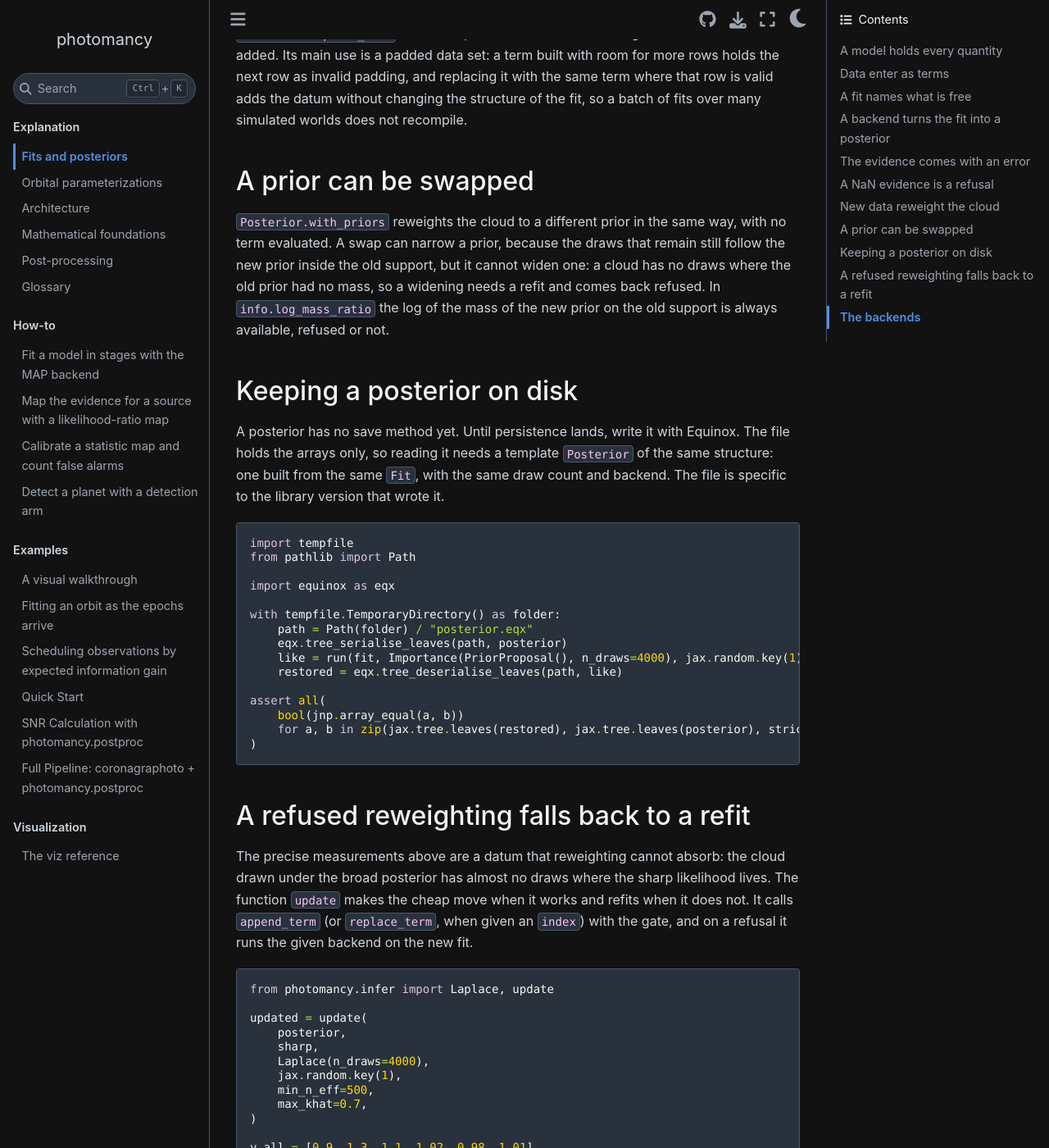
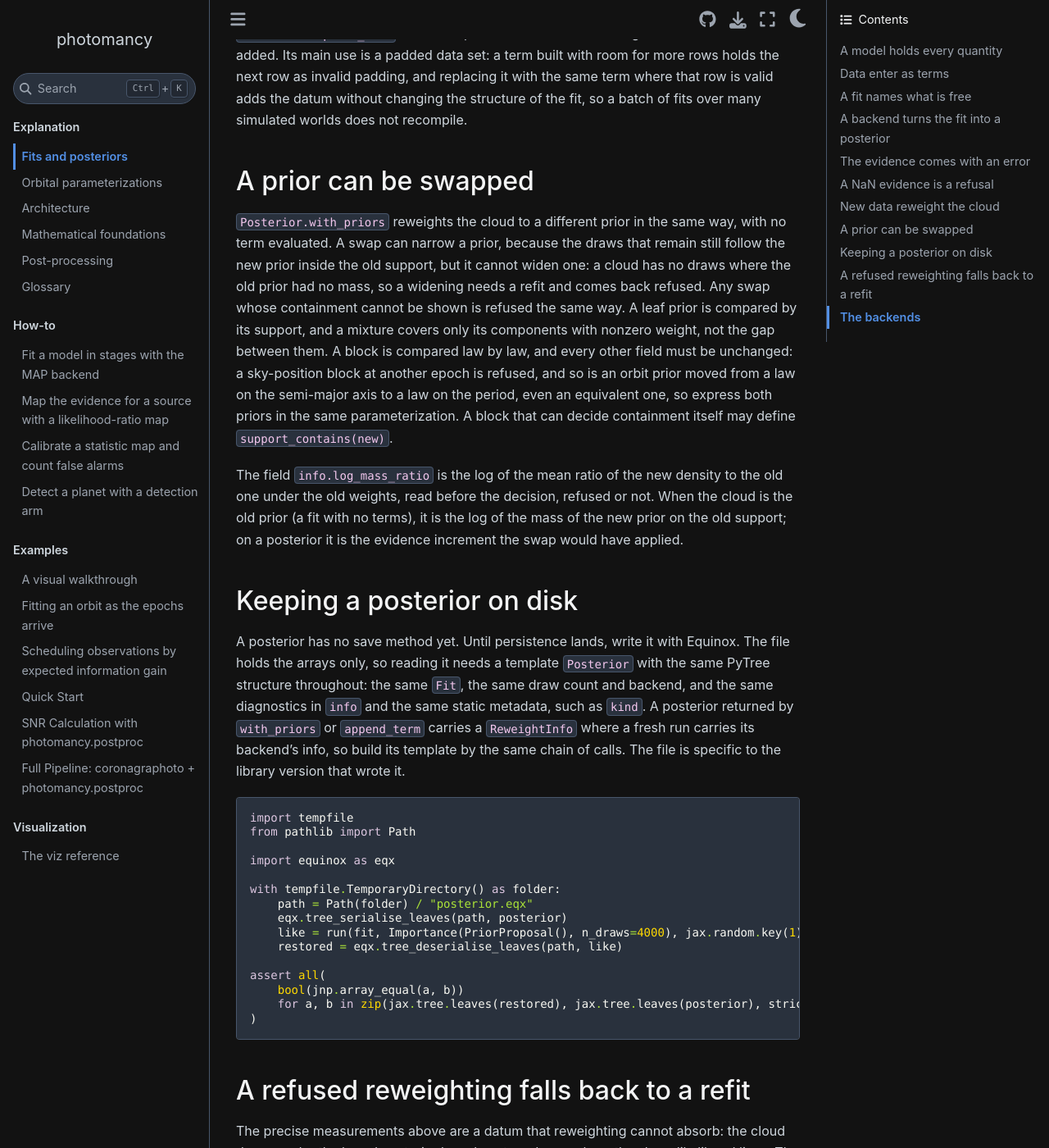
Before and after one commit to CoreySpohn/photomancy, a Sphinx documentation site: the page built from docs/explanation/fit-and-posterior.md, in a window 1280 px wide and 1400 px high, scrolled down 4828 px. Shown: the whole window at 82% size. Built offline with Sphinx 7.4.7 and the Sphinx Book theme 1.1.4, drawn with Linux system fonts in a browser that asks for light colours; pages that are not in the unit, such as notebooks, are missing from menus.

Commit message:
docs(infer): state the support containment rule, the meaning of log_mass_ratio and the full-structure persistence template

````diff
--- a/docs/explanation/fit-and-posterior.md
+++ b/docs/explanation/fit-and-posterior.md
@@ -220,15 +220,28 @@ simulated worlds does not recompile.
 `Posterior.with_priors` reweights the cloud to a different prior in the same way, with no
 term evaluated. A swap can narrow a prior, because the draws that remain still follow the
 new prior inside the old support, but it cannot widen one: a cloud has no draws where the
-old prior had no mass, so a widening needs a refit and comes back refused. In
-`info.log_mass_ratio` the log of the mass of the new prior on the old support is always
-available, refused or not.
+old prior had no mass, so a widening needs a refit and comes back refused. Any swap whose
+containment cannot be shown is refused the same way. A leaf prior is compared by its
+support, and a mixture covers only its components with nonzero weight, not the gap
+between them. A block is compared law by law, and every other field must be unchanged: a
+sky-position block at another epoch is refused, and so is an orbit prior moved from a law
+on the semi-major axis to a law on the period, even an equivalent one, so express both
+priors in the same parameterization. A block that can decide containment itself may
+define `support_contains(new)`.
+
+The field `info.log_mass_ratio` is the log of the mean ratio of the new density to the old
+one under the old weights, read before the decision, refused or not. When the cloud is
+the old prior (a fit with no terms), it is the log of the mass of the new prior on the old
+support; on a posterior it is the evidence increment the swap would have applied.
 
 ## Keeping a posterior on disk
 
 A posterior has no save method yet. Until persistence lands, write it with Equinox. The
-file holds the arrays only, so reading it needs a template `Posterior` of the same
-structure: one built from the same `Fit`, with the same draw count and backend. The file is
+file holds the arrays only, so reading it needs a template `Posterior` with the same
+PyTree structure throughout: the same `Fit`, the same draw count and backend, and the
+same diagnostics in `info` and the same static metadata, such as `kind`. A posterior
+returned by `with_priors` or `append_term` carries a `ReweightInfo` where a fresh run
+carries its backend's info, so build its template by the same chain of calls. The file is
 specific to the library version that wrote it.
 
 ```python continuation
````
